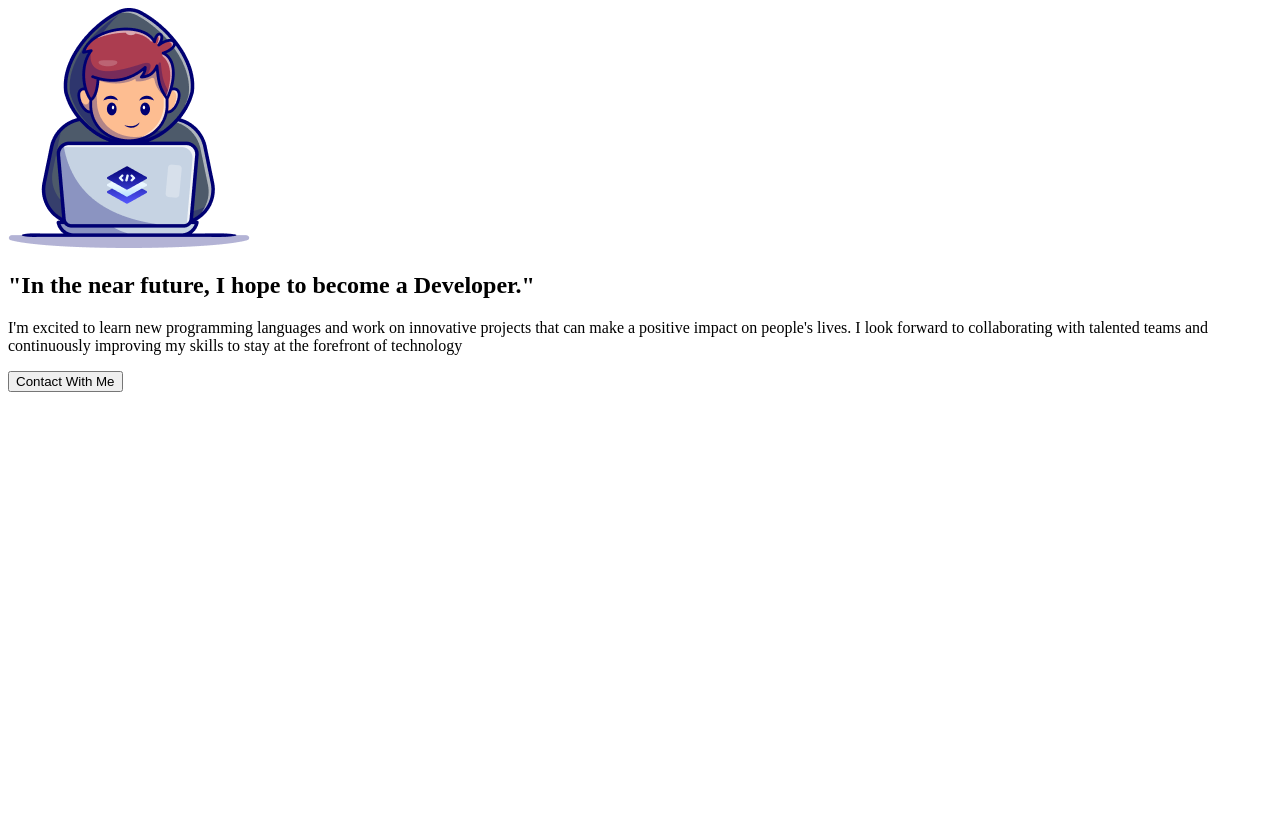
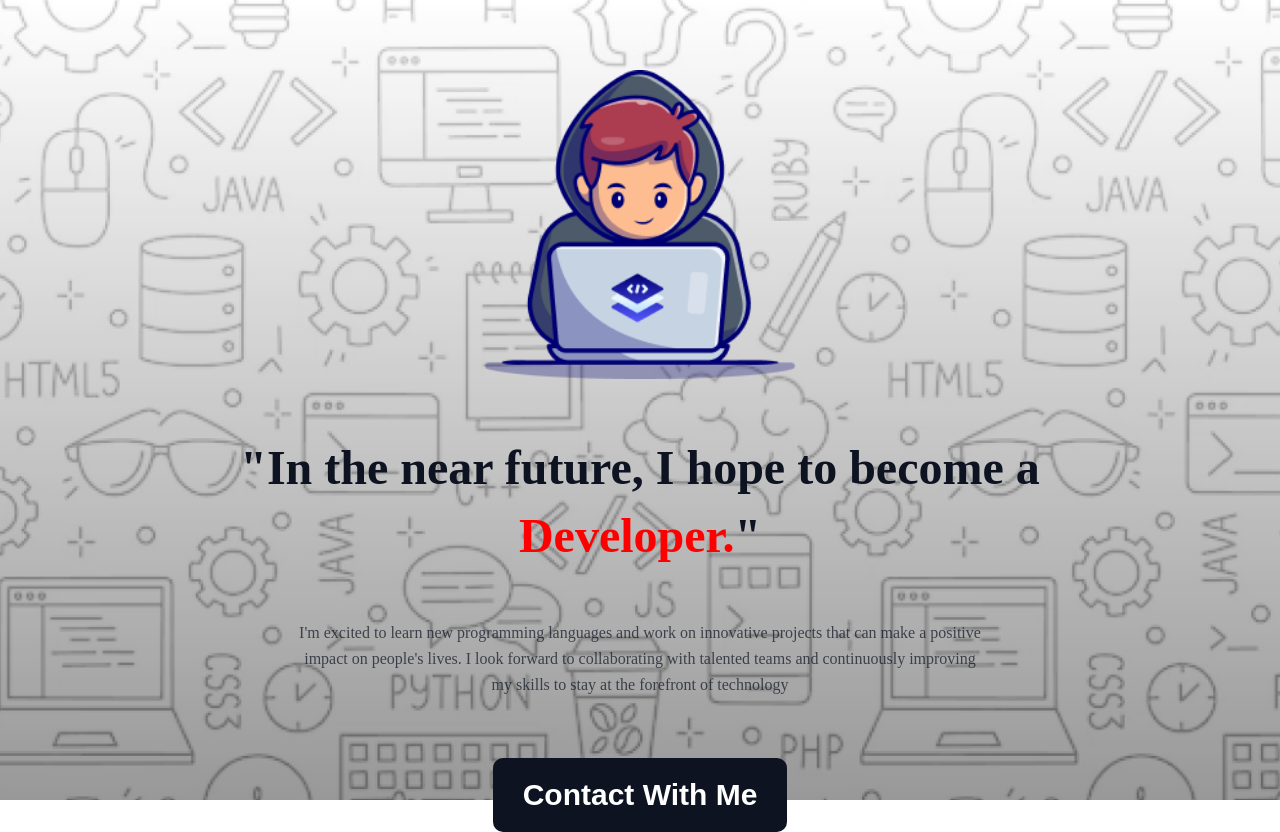
Before and after one commit to asimdhali/Assignment-1, a plain HTML site: page index.html in a window 1280 px wide. Before the commit the page ends 800 px from the top, so only its background shows below. Drawn offline with Linux system fonts and the light colour scheme; a web font is replaced by a local one.

Commit message:
styled banner section with css

```diff
--- a/index.html
+++ b/index.html
@@ -10,11 +10,14 @@
     <!-- ========== BANNER SECTION STARTS ========= -->
     <section class="banner-container">
         <div class="banner-elements">
-            <img src="./assets/group.png" alt="">
-            <h1>"In the near future, I hope to become a Developer."</h1>
-            <p>I'm excited to learn new programming languages and work on innovative projects that can make a positive impact on people's lives. I look forward to collaborating with talented teams and continuously improving my skills to stay at the forefront of technology</p>
-            <a href=""><button>Contact With Me</button></a>
+            <img class="coder-icon" style="width: 312px;" src="./assets/group.png" alt="">
+
+            <h1>"In the near future, I hope to become a <br> <span>Developer.</span>"</h1>
+            <p>I'm excited to learn new programming languages and work on innovative projects that can make a positive <br> impact on people's lives. I look forward to collaborating with talented teams and continuously improving <br> my skills to stay at the forefront of technology</p>
+            <button>Contact With Me</button>
         </div>
+
+        <!-- <a href="#"><button>Contact With Me</button></a> -->
     </section>
     <!-- ========== BANNER SECTIN ENDS ========= -->
 </body>
--- a/styles/style.css
+++ b/styles/style.css
@@ -0,0 +1,100 @@
+@import url('https://fonts.googleapis.com/css2?family=Azeret+Mono:ital,wght@0,100..900;1,100..900&display=swap');
+
+*{
+    margin: 0;
+    padding: 0;
+    box-sizing: border-box;
+}
+
+/* ========== SHARED CSS =========== */
+body{
+    /* display: flex;
+    flex-direction: column;
+    justify-content: center;
+    align-items: center; */
+    font-family: "Azeret Mono", monospace;
+}
+
+/* ========== BANNER SECTION STARTS ========= */
+.banner-container{
+    max-width: 1920px;
+    height: 100vh;
+    background-image: url('../assets/hero-bg.png'),  linear-gradient(to bottom, rgba(255, 255, 255, 0.5), rgba(0, 0, 0, 0.5));
+    background-repeat: no-repeat;
+    background-size: cover;
+    background-position: center;
+    display: flex;
+    /* flex-direction: column; */
+    justify-content: center;
+    align-items: center;
+    background-attachment: fixed;
+    /* height: 100vh; */
+    /* text-align: center; */
+    position: relative;
+    /* margin: 0 auto; */
+    /* top: 0; */
+}
+
+.banner-elements{
+    width: 1297px;
+    height: 564px;
+    position: absolute;
+    /* display: flex;
+    flex-direction: column;
+    justify-content: center;
+    align-items: center;
+    top: 0; */
+    /* padding-top:  170px; */
+    top: 70px;
+    text-align: center;
+}
+
+.banner-elements .banner-image{
+    /* position: absolute; */
+    /* display: flex;
+    justify-content: center; */
+    /* text-align: center; */
+    /* padding-top: 26px; */
+    /* padding-bottom: px; */
+    /* text-align: center; */
+    /* padding-top: 60px; */
+
+}
+
+.banner-elements h1 {
+    color: rgb(13, 19, 33);
+    font-family: Azeret Mono;
+    font-size: 48px;
+    font-weight: 800;
+    line-height: 68px;
+    letter-spacing: 0%;
+    text-align: center;
+    padding-bottom: 50px;
+    padding-top: 50px;
+}
+
+.banner-elements h1 span{
+    color: red;
+}
+
+.banner-elements p{
+    color: rgb(13, 19, 33);
+    font-family: Azeret Mono;
+    font-size: 16px;
+    font-weight: 400;
+    line-height: 26px;
+    letter-spacing: 0%;
+    text-align: center;
+    opacity: 0.7;
+    padding-bottom: 60px;
+}
+
+.banner-elements button {
+    font-size: 30px;
+    font-weight: 600;
+    padding: 20px 30px;
+    border-radius: 10px;
+    border: none;
+    background: rgb(13, 19, 33);
+    color: white;
+  }
```
